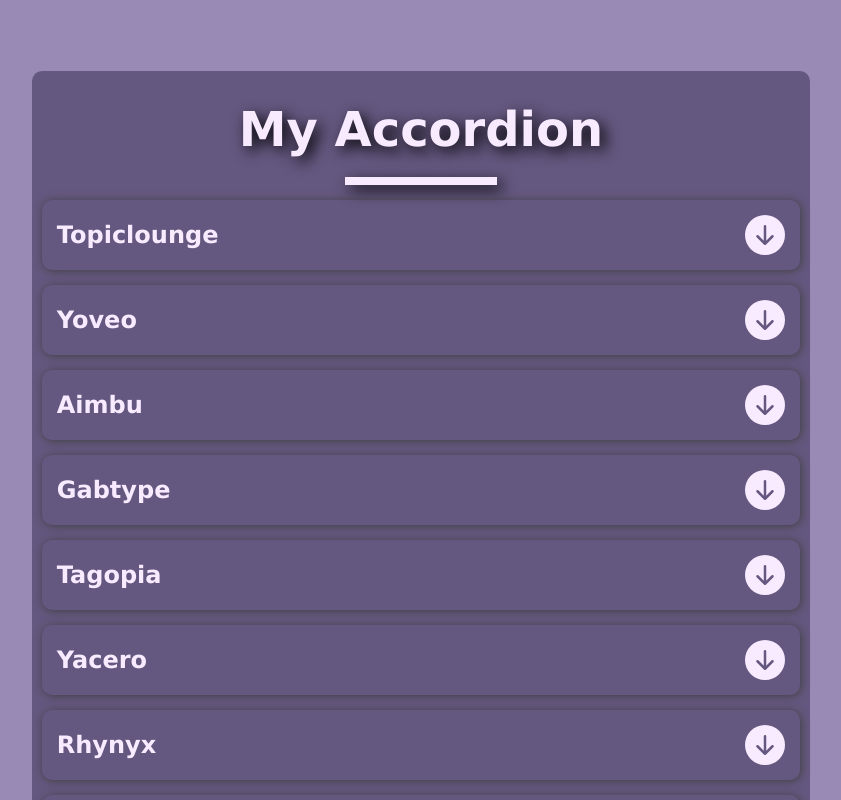
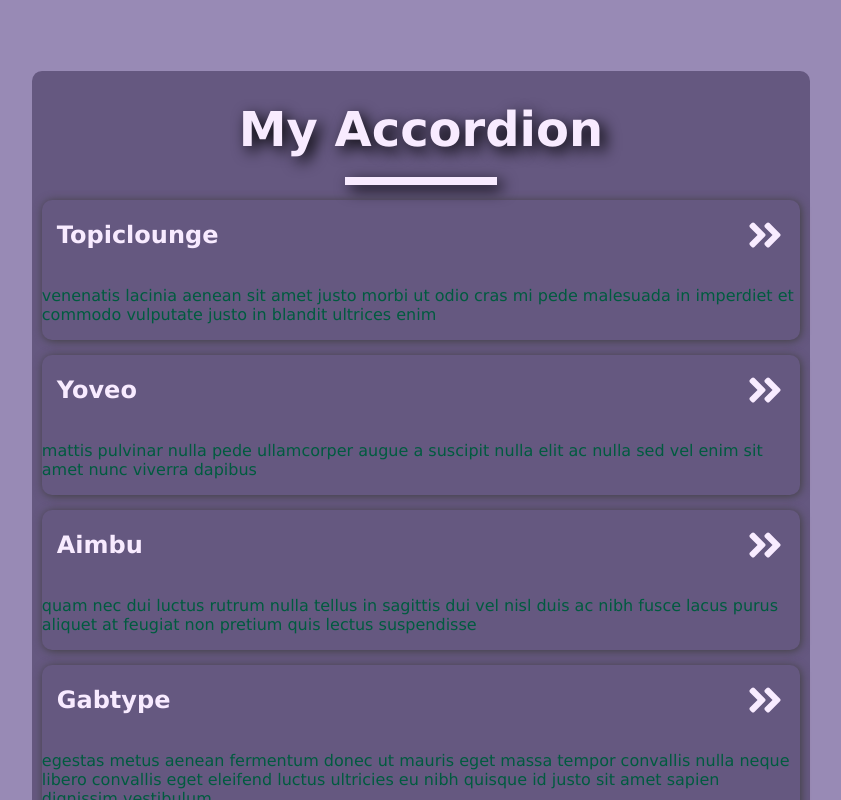
Before and after one commit to Stanislav453/Accordion, a React (Create React App) app: page / in a window 1280 px wide. Shown: the top 800 px of the page, without its empty margins (219-1060 px from the left). Built offline with nearby package versions, Linux system fonts and the light colour scheme.

Commit message:
Naprogramoval som funkciu toggle a vlozil ju kódu.

```diff
--- a/src/Component/MyAccordion/MyAccordion.js
+++ b/src/Component/MyAccordion/MyAccordion.js
@@ -1,21 +1,33 @@
 import React, { useState } from "react";
 import Header from "../Header/Header";
-import { BsArrowDownCircleFill } from "react-icons/bs";
+import { FaAngleDoubleRight } from "react-icons/fa";
 import "./MyAccordion.scss";
 
 const MyAccordion = ({ data }) => {
+    const [ value, setValue ] = useState(null)
+
+    const myToggle = (e) => {
+        if( value === e ) {
+         return   setValue(null)
+        }
+
+        setValue(e)
+    }
     return (
         <section className="accordion-container">
             <Header />
         {
             data.map( (item, index) => {
-                const { title, desct } = item;
+                const { title, desc } = item;
                 return (
-                        <article className="article-container">
-                            <header className="article-header">
+                        <article className="article-container" key={index} >
+                            <header className="article-header" onClick={ () => myToggle(index) }>
                                 <h2>{title}</h2>
-                                <BsArrowDownCircleFill className="icon" />
+                                <FaAngleDoubleRight className={ value === index ? "icon move" : "icon" } />
                             </header>
+                            <p className={ value === index ? "show" : ""  }>
+                                {desc}
+                            </p>
                         </article>
                         )
                     }
```
